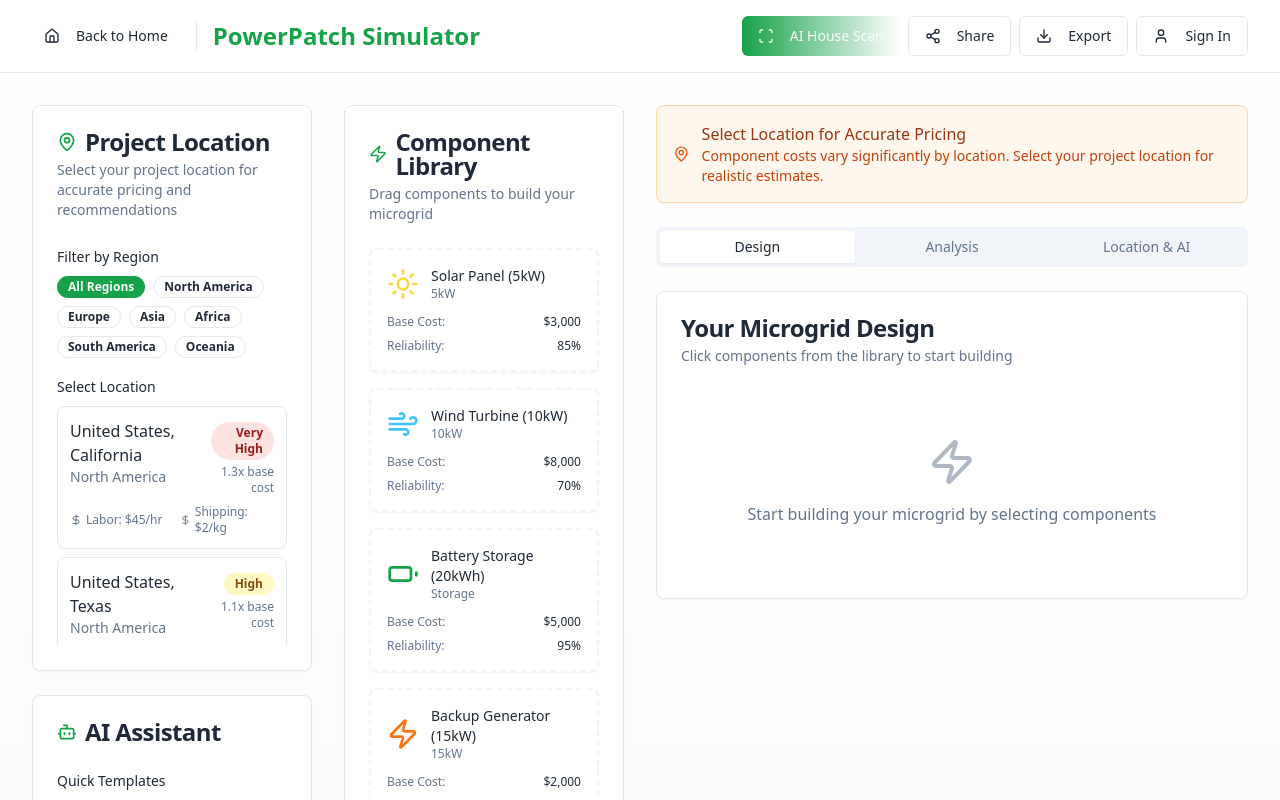
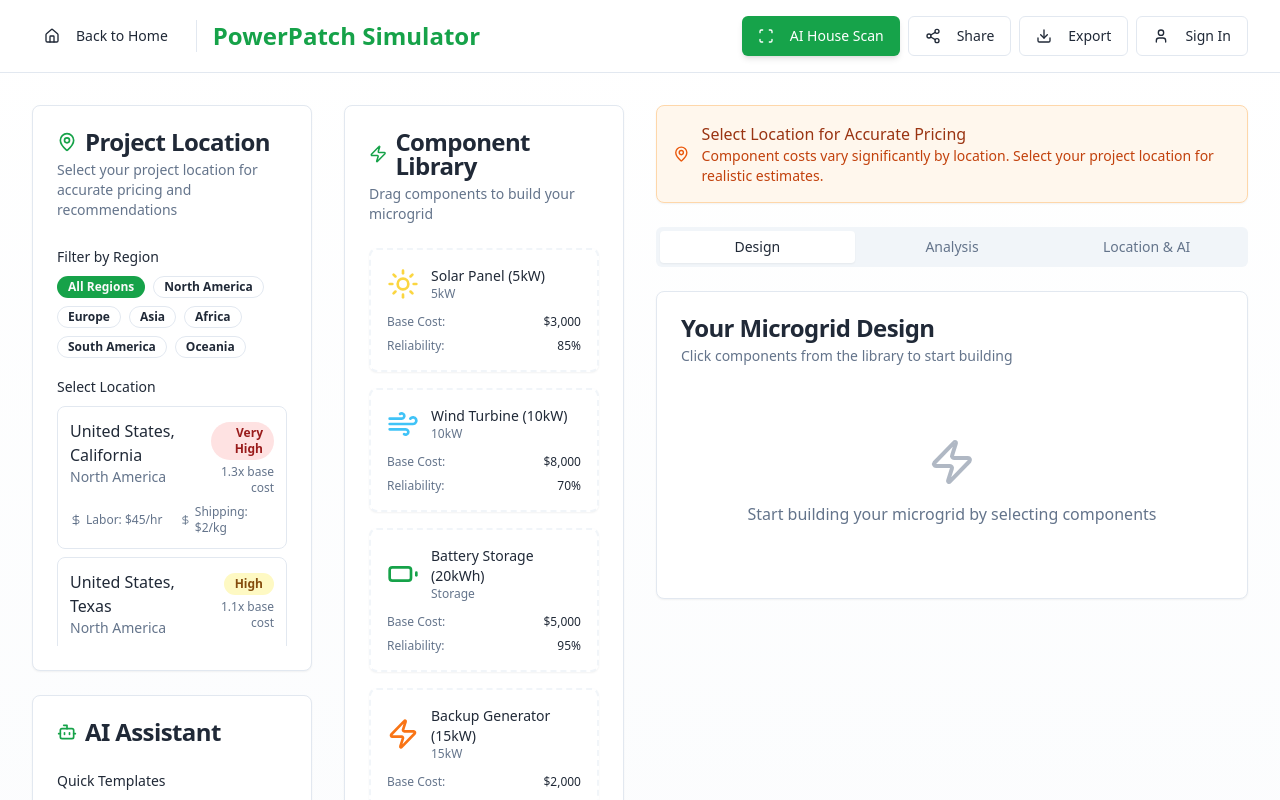
Before and after one commit to dialarnav/PowerPatch, a React (Vite) app: page /simulator in a window 1280 px wide. Shown: the top 800 px of the page. Built offline with nearby package versions, Linux system fonts and the light colour scheme.

Commit message:
Fix faded button
Adjusted the styling of the "AI House Scan" button in the simulator to reduce fading.

```diff
--- a/src/pages/Simulator.tsx
+++ b/src/pages/Simulator.tsx
@@ -296,7 +296,7 @@ const Simulator = () => {
               <Button
                 variant="outline"
                 onClick={() => user ? setShowAddressScanModal(true) : handleAuthRequired()}
-                className="bg-gradient-to-r from-primary to-primary-variant text-primary-foreground border-0 hover:opacity-90"
+                className="bg-green-600 hover:bg-green-700 text-white border-0 shadow-md font-medium"
               >
                 <Scan className="w-4 h-4 mr-2" />
                 AI House Scan
```
